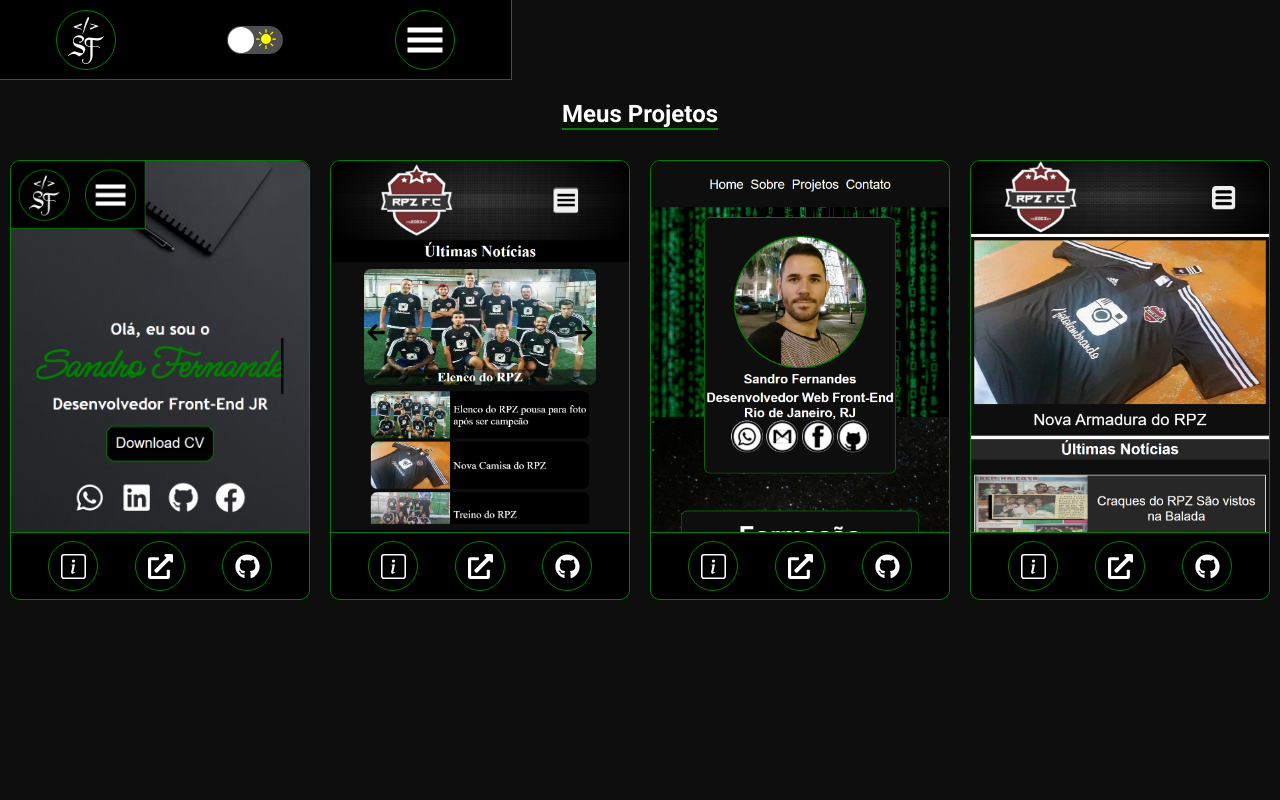
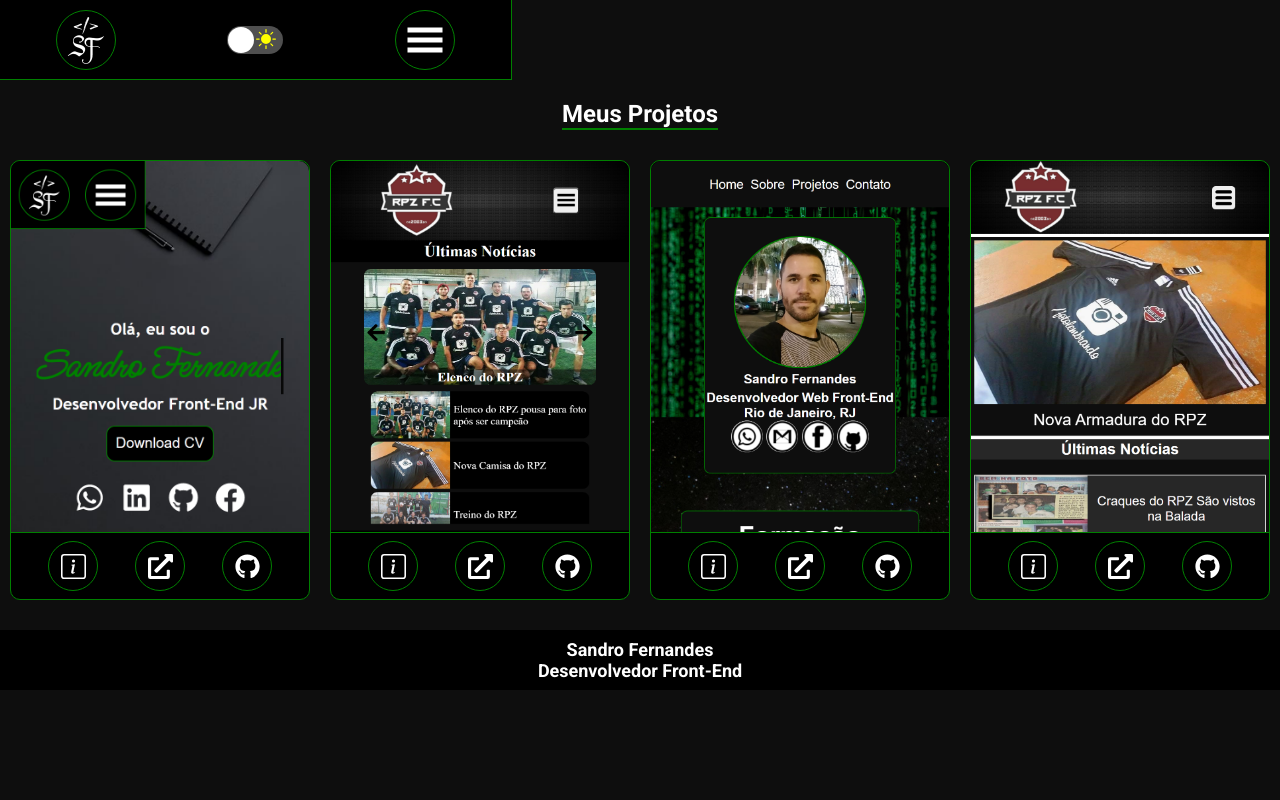
Before and after one commit to SandroFernandesRosal/Portf-lio-ReactJS, a React (Vite) app: page /projetos in a window 1280 px wide. Shown: the top 800 px of the page. Built offline with nearby package versions, Linux system fonts and the light colour scheme; a web font is replaced by a local one.

Commit message:
melhorias

```diff
--- a/src/Pages/projetos/projetos.css
+++ b/src/Pages/projetos/projetos.css
@@ -154,9 +154,3 @@
   font-size: 25px;
 
 }
-
-@media (min-width: 700px) {
-  .projetos {
-    height: 100vh;
-  }
-}
```
